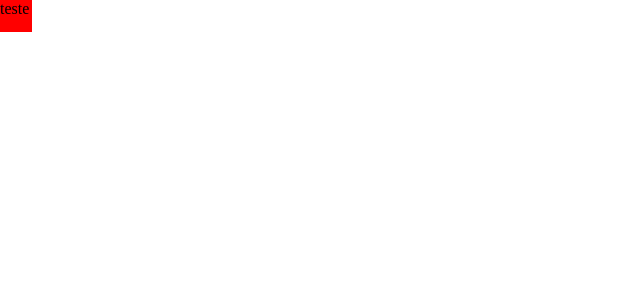
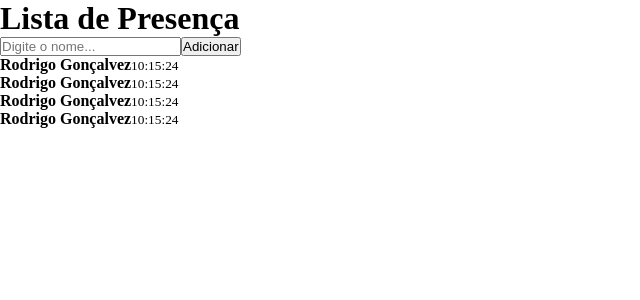
Before and after one commit to Ollem2000/react, a React (Vite) app in the folder listApp/: page / in a window 1280 px wide. Shown: the top 300 px of the page, without its empty margins (0-640 px from the left). Built offline with nearby package versions, Linux system fonts and the light colour scheme.

Commit message:
create card

```diff
--- /dev/null
+++ b/listApp/src/components/Card/index.jsx
@@ -0,0 +1,10 @@
+import './style.css';
+
+export function Card(){
+	return(
+		<div>
+			<strong>Rodrigo Gonçalvez</strong>
+			<small>10:15:24</small>
+		</div>
+	)
+}
--- a/listApp/src/pages/home/index.jsx
+++ b/listApp/src/pages/home/index.jsx
@@ -1,9 +1,18 @@
 import './style.css';
+
+import { Card } from '../../components/Card'
 
 export function Home(){
 	return(
 		<div>
-			<p>teste</p>
+			<h1>Lista de Presença</h1>
+			<input type="text" placeholder="Digite o nome..."/>
+			<button>Adicionar</button>
+
+			<Card/>
+			<Card/>
+			<Card/>
+			<Card/>
 		</div>
 	)
 }
--- a/listApp/src/pages/home/style.css
+++ b/listApp/src/pages/home/style.css
@@ -1,8 +1,2 @@
 *{
 }
-
-div{
-	background: red;
-	height: 32px;
-	width: 32px;
-}
```
Also changed, not shown: listApp/src/components/Card/style.css (added).
